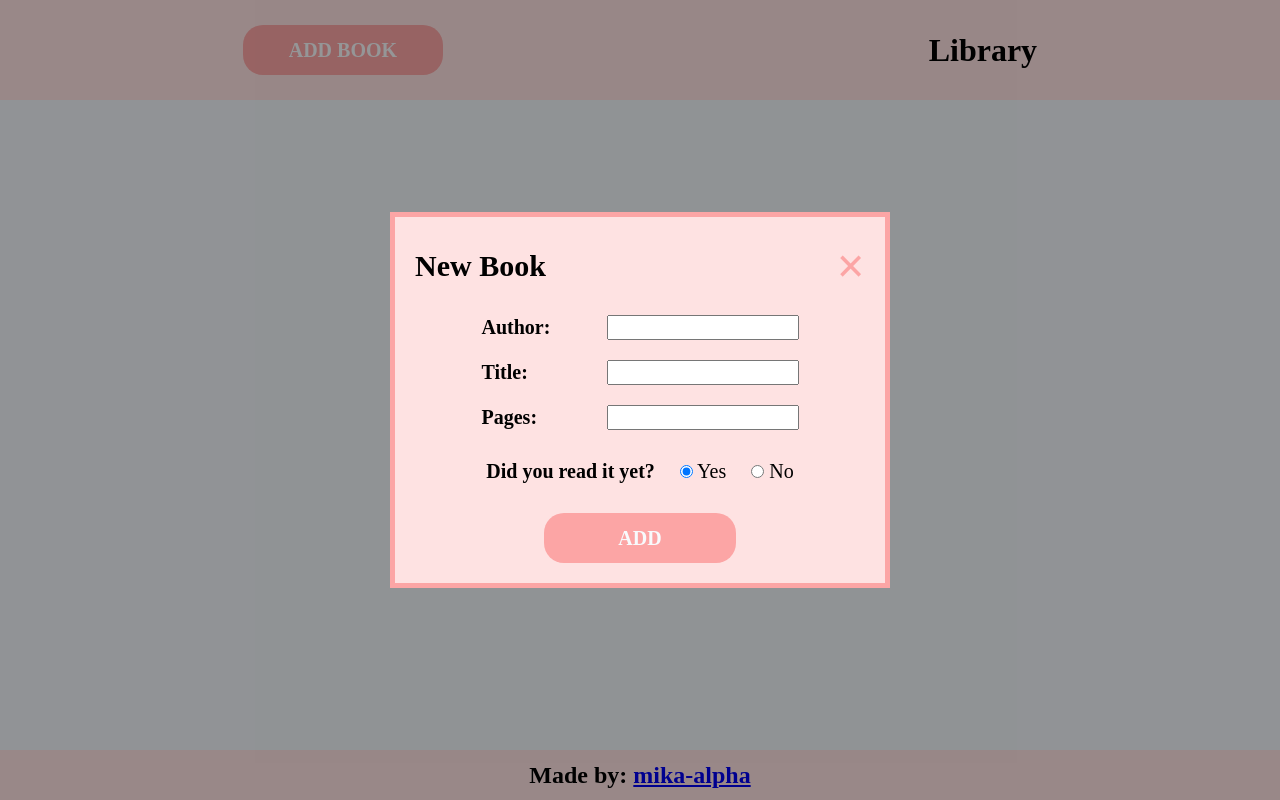
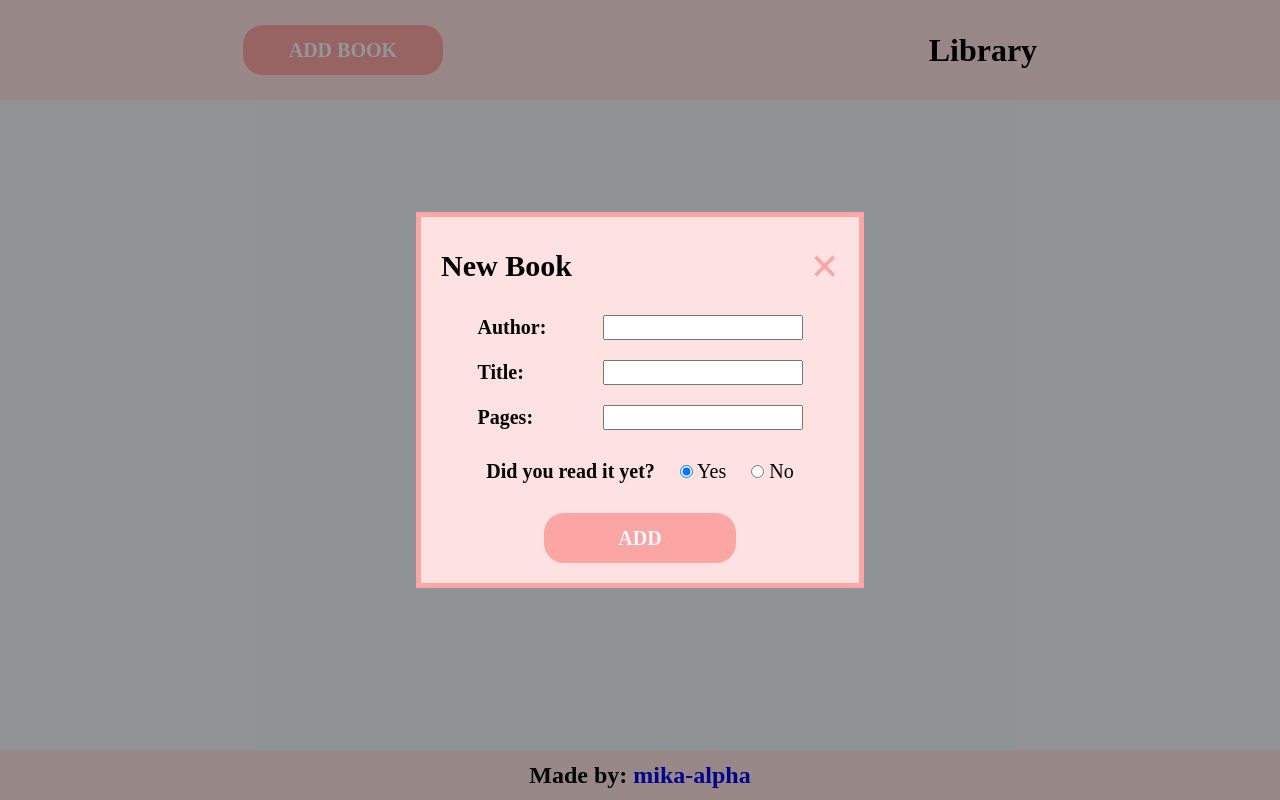
Before and after one commit to mika-alpha/library, a plain HTML site: page index.html in a window 1280 px wide. Both pictures are taken after a click on the button "ADD BOOK". Drawn offline with Linux system fonts and the light colour scheme; a web font is replaced by a local one.

Commit message:
Fix modal with (again)

```diff
--- a/style.css
+++ b/style.css
@@ -78,7 +78,7 @@ body{
 
 .form-row input[type='text'],
 .form-row input[type='number'] {
-    width: 15vw;
+    width: 200px;
     height: 25px;
     font-size: 15px;
 }
@@ -115,7 +115,7 @@ body{
 }
 
 .modal-content{
-    width: min(500px, 50vw);
+    width: 35vw;
     display: flex;
     flex-direction: column;
     background-color: var(--light-pink);
@@ -204,3 +204,7 @@ body{
 .validate{
     display: none;
 }
+
+a{
+    text-decoration: none;
+}
```
